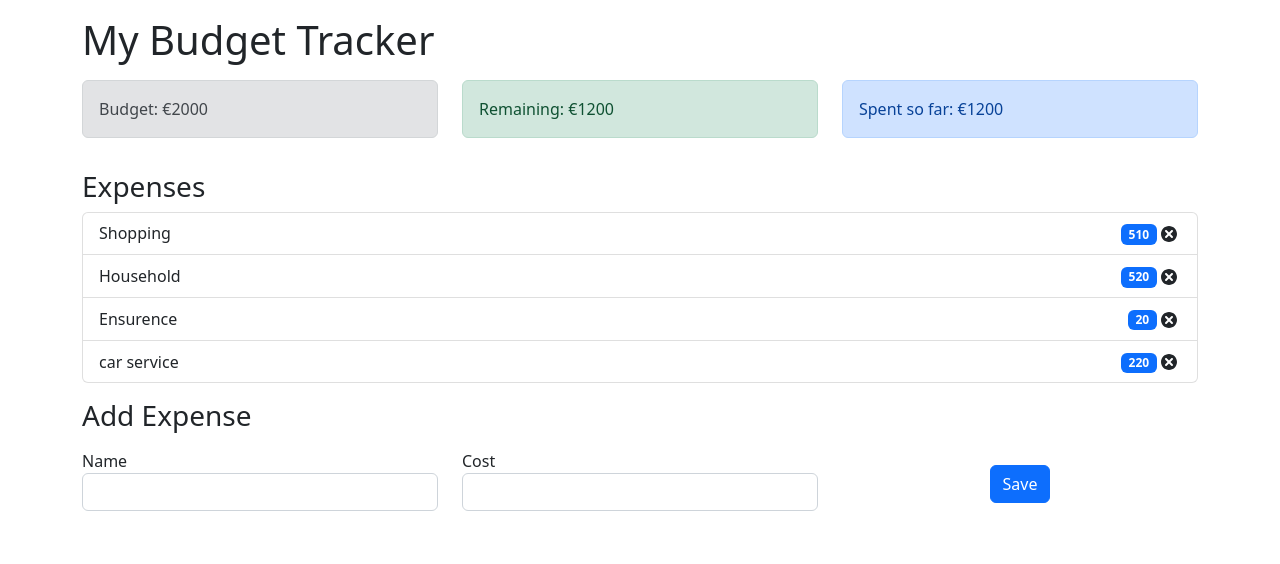
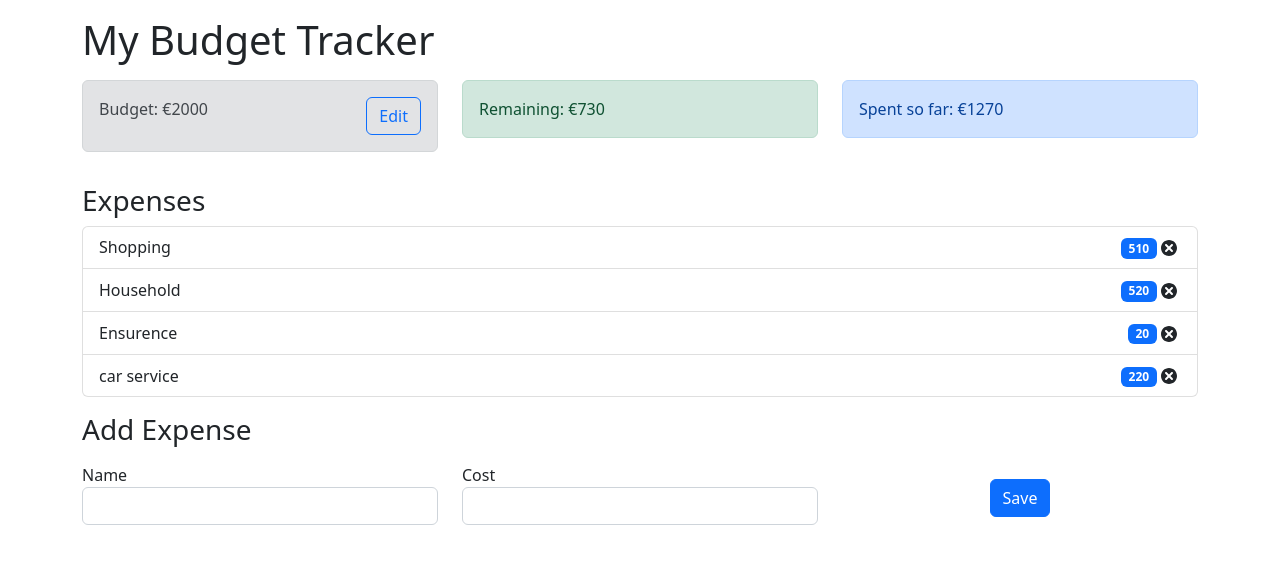
Before and after one commit to Mamali99/Budget-Tracker, a React (Create React App) app: page / in a window 1280 px wide. Shown: the top 564 px of the page. Built offline with nearby package versions, Linux system fonts and the light colour scheme.

Commit message:
Finished the essentiell functions

```diff
--- a/package.json
+++ b/package.json
@@ -8,9 +8,12 @@
     "@testing-library/user-event": "^13.5.0",
     "bootstrap": "^5.2.3",
     "react": "^18.2.0",
+    "react-bootstrap": "^2.7.0",
     "react-dom": "^18.2.0",
     "react-icons": "^4.7.1",
-    "react-scripts": "5.0.1",
+    "react-scripts": "^2.1.3",
+    "react-toastify": "^9.1.1",
+    "react-toastify-redux": "^1.0.0-rc.2",
     "uuid": "^9.0.0",
     "web-vitals": "^2.1.4"
   },
--- a/src/App.js
+++ b/src/App.js
@@ -5,25 +5,17 @@ import ExpenseTotal from "./components/ExpenseTotal";
 import Remaining from "./components/Remaining";
 import AddExpenseForm from "./components/AddExpenseForm";
 import { AppProvider } from "./context/AppContext";
-import { useState } from "react";
-import Modal from "./components/Modal";
+import React from 'react';
+
 
 function App() {
 
-  const [isOpen, setIsOpen] = useState(false);
 
-  const handleOpen = () => {
-    setIsOpen(true);
-  };
-
-  const handleClose = () => {
-    setIsOpen(false);
-  };
 
   return (
+
     <AppProvider>
       <div className="container">
-        {isOpen && <Modal handleClose={handleClose}/>}
         <h1 className="mt-3">My Budget Tracker</h1>
         <div className="row mt-3">
           <div className="col-sm">
@@ -45,11 +37,12 @@ function App() {
         <h3 className="mt-3">Add Expense</h3>
         <div className="mt-3">
           <div className="col-sm">
-            <AddExpenseForm handleOpen={handleOpen}/>
+            <AddExpenseForm />
           </div>
         </div>
       </div>
     </AppProvider>
+
   );
 }
 
--- a/src/components/AddExpenseForm.js
+++ b/src/components/AddExpenseForm.js
@@ -2,7 +2,9 @@ import React, { useState, useContext } from "react";
 import { AppContext } from "../context/AppContext";
 import {v4 as uuidv4} from 'uuid';
 
-export default function AddExpenseForm({handleOpen}) {
+
+
+export default function AddExpenseForm() {
   const [name, setName] = useState("");
   const [cost, setCost] = useState("");
   const {dispatch} = useContext(AppContext);
@@ -20,10 +22,11 @@ export default function AddExpenseForm({handleOpen}) {
     })
     setName('');
     setCost('');
-    handleOpen()
+
 
   }
   return (
+
     <form onSubmit={handleSubmit}>
       <div className="row">
         <div className="col-sm">
@@ -55,5 +58,6 @@ export default function AddExpenseForm({handleOpen}) {
         </div>
       </div>
     </form>
+
   );
 }
--- a/src/components/Budget.js
+++ b/src/components/Budget.js
@@ -1,14 +1,26 @@
-import React, {useContext} from "react";
+import React, { useContext } from "react";
 import { AppContext } from "../context/AppContext";
-
+import { Button } from "react-bootstrap";
 
 export default function Budget() {
-  const {budget} = useContext(AppContext);
+  const { budget, dispatch } = useContext(AppContext);
+
+  const handleEdit = () => {
+    const newBudget = window.prompt("Enter new budget: ");
+    if(newBudget){
+        dispatch({
+            type: 'SET_BUDGET',
+            payload: newBudget
+        })
+    }
+  }
 
   return (
     <div className="alert alert-secondary">
-      <span>Budget: €{budget}</span>
-
+      <div className="d-flex justify-content-between">
+        <span>Budget: €{budget}</span>
+        <Button variant="outline-primary" onClick={handleEdit}>Edit</Button>
+      </div>
     </div>
   );
 }
--- a/src/components/ExpenseItem.js
+++ b/src/components/ExpenseItem.js
@@ -1,13 +1,23 @@
 import React from 'react'
 import { TiDelete } from "react-icons/ti"
+import { useContext } from 'react'
+import { AppContext } from '../context/AppContext'
 
 export default function ExpenseItem({id, name, cost}) {
+  const {dispatch} = useContext(AppContext);
+
+  const handleDelete = (id) => {
+    dispatch({
+      type: 'DELETE_EXPENSE',
+      payload: id
+  });
+  }
   return (
     <li className='list-group-item d-flex justify-content-between align-items-center'>
         {name}
         <div>
             <span className='badge badge-primary badge-pill text-white bg-primary ml-auto'>{cost}</span>
-            <TiDelete size="1.5em"></TiDelete>
+            <TiDelete size="1.5em" onClick={()=>handleDelete(id)}></TiDelete>
         </div>
 
     </li>
--- a/src/components/ExpenseTotal.js
+++ b/src/components/ExpenseTotal.js
@@ -1,9 +1,14 @@
-import React from 'react'
+import React, { useContext } from "react";
+import { AppContext } from "../context/AppContext";
 
 export default function ExpenseTotal() {
+  const { budget, expenses } = useContext(AppContext);
+
+  const totalCost = expenses.reduce((acc, expense) => acc + expense.cost, 0);
+
   return (
-    <div className='alert alert-primary'>
-        <span>Spent so far: €1200</span>
+    <div className={`alert ${totalCost > budget ? 'alert-danger' : 'alert-primary'}`}>
+        <span>Spent so far: €{totalCost}</span>
     </div>
   )
 }
--- a/src/components/Remaining.js
+++ b/src/components/Remaining.js
@@ -1,9 +1,14 @@
-import React from "react";
+import React, { useContext } from "react";
+import { AppContext } from "../context/AppContext";
 
 export default function Remaining() {
+  const { budget, expenses } = useContext(AppContext);
+
+  const totalCost = expenses.reduce((acc, expense) => acc + expense.cost, 0);
+
   return (
-    <div className="alert alert-success">
-      <span>Remaining: €1200</span>
+    <div className={`alert ${totalCost > budget ? 'alert-danger' : 'alert-success'}`}>
+      <span>Remaining: €{budget - totalCost}</span>
     </div>
   );
 }
--- a/src/context/AppContext.js
+++ b/src/context/AppContext.js
@@ -1,18 +1,28 @@
-import { Alert } from "bootstrap";
 import { createContext, useReducer } from "react";
-
+import React from 'react';
 const AppReducer = (state, action) => {
-    switch(action.type){
-        case 'ADD_EXPENSE':
+  switch (action.type) {
+    case "ADD_EXPENSE":
       return {
         ...state,
-            expenses: [action.payload, ...state.expenses]
+        expenses: [action.payload, ...state.expenses],
       };
-
-        default: return state;
+    case "DELETE_EXPENSE":
+      return {
+        ...state,
+        expenses: state.expenses.filter(
+          (expense) => expense.id !== action.payload
+        ),
+      };
+    case "SET_BUDGET":
+      return {
+        ...state,
+        budget: action.payload,
+      };
+    default:
+      return state;
   }
-}
-
+};
 
 const initialState = {
   budget: 2000,
@@ -20,7 +30,7 @@ const initialState = {
     { id: 1, name: "Shopping", cost: 510 },
     { id: 2, name: "Household", cost: 520 },
     { id: 3, name: "Ensurence", cost: 20 },
-    { id: 3, name: "car service", cost: 220 },
+    { id: 4, name: "car service", cost: 220 },
   ],
 };
 
@@ -30,12 +40,14 @@ export const AppProvider = (props) => {
   const [state, dispatch] = useReducer(AppReducer, initialState);
 
   return (
-        <AppContext.Provider value={{
+    <AppContext.Provider
+      value={{
         budget: state.budget,
         expenses: state.expenses,
         dispatch,
-        }}>
+      }}
+    >
       {props.children}
     </AppContext.Provider>
-    )
-}
+  );
+};
```
Also changed, not shown: src/components/Modal.js (+5 -12 lines), 1 other file (tests, documents, lock files or other folders). Lines whose indentation alone changed are shown as unchanged.
